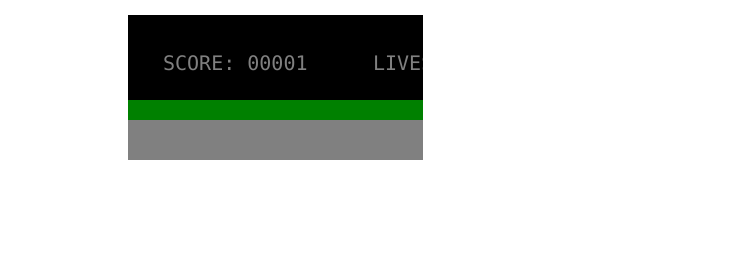
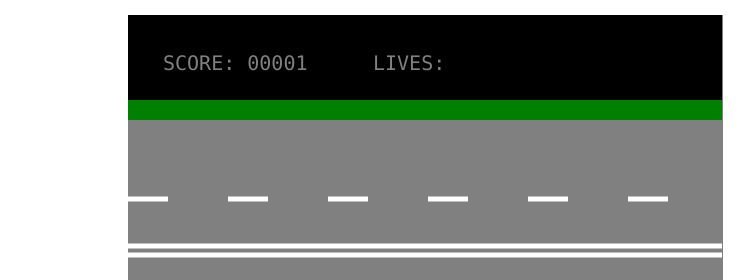
Before and after one commit to marorcua/Doggy-Game, a plain HTML site: page index.html in a window 1280 px wide. Shown: the top 280 px of the page, 538-1280 px from the left. Drawn offline with Linux system fonts and the light colour scheme.

```diff
--- a/index.html
+++ b/index.html
@@ -26,8 +26,8 @@
 
     <script src="./js/doggy.js"></script>
     <script src="./js/obstacles.js"></script>
+    <script src="./js/gameboard.js"></script>
     <script src="./js/game.js"></script>
-    <script src="./js/gameboard.js"></script>
     <script src="./js/index.js"></script>
 
 </body>
--- a/js/doggy.js
+++ b/js/doggy.js
@@ -1,9 +1,10 @@
 class Doggy {
-    constructor(ctx, canvas, canvasSize, frameCount) {
+    constructor(ctx, canvas, canvasSize, frameCount, currentLoopIndex) {
         this.ctx = ctx
         this.canvas = canvas
         this.canvasSize = canvasSize
         this.frameCount = frameCount
+        this.currentLoopIndex = currentLoopIndex
 
         this.scale = 1.0
         this.doggyWidth = 48
@@ -13,6 +14,22 @@ class Doggy {
         this.scaledHeight = this.doggyHeight * this.scale
 
         this.doggyImage = undefined
+
+        this.keyPresses = {}
+        this.gameKeys = ["ArrowRight", "ArrowUp", "ArrowDown", "ArrowLeft"]
+
+        this.frameLimit = 8
+        this.currentDirection = 0
+        this.MOVEMENT_SPEED = 1.3
+        this.doggyPositionX = this.canvasSize.w / 2
+        this.doggyPositionY = this.canvasSize.h - this.doggyHeight * 3
+        this.doggyDown = 0
+        this.doggyLeft = 1
+        this.doggyRight = 2
+        this.doggyUp = 3
+        this.doggyIni = this.doggyDown
+        this.doggyMovement = false
+
 
         this.cycleLoop = [0, 1, 0, 2]
         this.frameCount = 0
@@ -24,7 +41,8 @@ class Doggy {
     init() {
         this.doggyImage = new Image()
         this.doggyImage.src = "./Images/dog_scottie.png"
-
+        this.setEventListeners()
+        this.drawDoggyFrame()
     }
 
     drawDoggyFrame(frameX, frameY, canvasX, canvasY) {
@@ -33,6 +51,57 @@ class Doggy {
             frameX * this.doggyWidth, frameY * this.doggyHeight, this.doggyWidth, this.doggyHeight,
             canvasX, canvasY, this.scaledWidth, this.scaledHeight);
 
+    }
+
+    setEventListeners() {
+
+        document.onkeydown = e => {
+            this.gameKeys.forEach(elm => {
+                if (e.key === elm) {
+                    this.keyPresses[e.key] = true
+                }
+            });
+        }
+
+        document.onkeyup = e => {
+            this.gameKeys.forEach(elm => {
+                if (e.key === elm) {
+                    this.keyPresses[e.key] = false
+                }
+            });
+        }
+
+    }
+
+    movement(currentLoopIndex) {
+
+        this.doggyMovement = false
+        console.log(currentLoopIndex);
+
+        if (this.keyPresses.ArrowUp) {
+            this.doggyPositionY -= this.MOVEMENT_SPEED;
+            this.currentDirection = this.doggyUp;
+            this.doggyMovement = true
+
+        } else if (this.keyPresses.ArrowDown) {
+            this.doggyPositionY += this.MOVEMENT_SPEED;
+            this.currentDirection = this.doggyDown;
+            this.doggyMovement = true
+        }
+        if (this.keyPresses.ArrowLeft) {
+            this.doggyPositionX -= this.MOVEMENT_SPEED;
+            this.currentDirection = this.doggyLeft;
+            this.doggyMovement = true
+
+        } else if (this.keyPresses.ArrowRight) {
+            this.doggyPositionX += this.MOVEMENT_SPEED;
+            this.currentDirection = this.doggyRight;
+            this.doggyMovement = true
+
+        }
+
+        console.log(this.currentLoopIndex);
+        this.drawDoggyFrame(this.cycleLoop[currentLoopIndex], this.currentDirection, this.doggyPositionX, this.doggyPositionY)
 
     }
 
@@ -42,8 +111,10 @@ class Doggy {
 
         this.ctx.clearRect(0, 0, this.canvasSize.w, this.canvasSize.h);
         this.drawDoggyFrame(0, 0, 0, 0)
+    }
 
-    }
+
+
 }
 
 
--- a/js/game.js
+++ b/js/game.js
@@ -32,117 +32,119 @@ const doggyApp = {
     init() {
         this.canvas = document.getElementById("myCanvas")
         this.ctx = this.canvas.getContext("2d")
+
         this.setDimensions()
         this.createBoardGame()
-        this.setEventListeners()
+        //this.setEventListeners()
+        this.createDoggy()
         this.start()
 
     },
 
     setDimensions() {
-        this.canvasSize.w = 500
-        this.canvasSize.h = 600
-        //this.doggyPositionX = this.canvasSize.w / 2
-        //this.doggyPositionY = this.canvasSize.h - 100
-    },
-
-    setEventListeners() {
-
-        document.onkeydown = e => {
-            this.gameKeys.forEach(elm => {
-                if (e.key === elm) {
-                    this.keyPresses[e.key] = true
-                }
-            });
-        }
-
-        document.onkeyup = e => {
-            this.gameKeys.forEach(elm => {
-                if (e.key === elm) {
-                    this.keyPresses[e.key] = false
-                }
-            });
-        }
+        this.canvasSize.w = 600
+        this.canvasSize.h = 700
+        this.canvas.setAttribute('width', this.canvasSize.w)
+        this.canvas.setAttribute('height', this.canvasSize.h)
 
     },
 
+    // setEventListeners() {
+
+    //     document.onkeydown = e => {
+    //         this.gameKeys.forEach(elm => {
+    //             if (e.key === elm) {
+    //                 this.keyPresses[e.key] = true
+    //             }
+    //         });
+    //     }
+
+    //     document.onkeyup = e => {
+    //         this.gameKeys.forEach(elm => {
+    //             if (e.key === elm) {
+    //                 this.keyPresses[e.key] = false
+    //             }
+    //         });
+    //     }
+
+    // },
+
     start() {
-        this.reset()
+        //this.reset()
 
         this.interval = setInterval(() => {
+            this.framesCount > 5000 ? this.framesCount = 0 : this.framesCount++
 
             this.clear()
-            //this.movement()
-            //this.drawDoggy()
+
             this.doggyBoardGame.boardGameStart()
+            this.doggy.movement(this.currentLoopIndex)
 
-            if (this.doggyMovement) {
+            if (this.doggy.doggyMovement) {
+                console.log(this.doggy.doggyMovement);
                 this.frameCount++
-
                 if (this.frameCount % 8 === 0) {
-
                     this.currentLoopIndex++
-
+                    console.log(this.currentLoopIndex);
                     if (this.currentLoopIndex >= this.doggy.cycleLoop.length) {
                         this.currentLoopIndex = 0;
-
                     }
-
                 }
-
             }
 
         }, 1000 / this.FPS)
     },
 
     reset() {
-        this.doggy = new Doggy(this.ctx, this.canvas, this.canvasSize, this.currentLoopIndex)
         this.boardGame = new DoggyBoardGame(this.ctx, this.canvas, this.canvasSize)
+        this.doggy = new Doggy(this.ctx, this.canvas, this.canvasSize, this.fram, this.current)
     },
 
     clear() {
         this.ctx.clearRect(0, 0, this.canvasSize.w, this.canvasSize.h)
     },
 
-    movement() {
+    // movement() {
 
-        this.doggyMovement = false
+    //     this.doggyMovement = false
 
-        if (doggyApp.keyPresses.ArrowUp) {
-            this.doggyPositionY -= this.MOVEMENT_SPEED;
-            this.currentDirection = this.doggyUp;
-            this.doggyMovement = true
+    //     if (doggyApp.keyPresses.ArrowUp) {
+    //         this.doggyPositionY -= this.MOVEMENT_SPEED;
+    //         this.currentDirection = this.doggyUp;
+    //         this.doggyMovement = true
 
-        } else if (doggyApp.keyPresses.ArrowDown) {
-            this.doggyPositionY += this.MOVEMENT_SPEED;
-            this.currentDirection = this.doggyDown;
-            this.doggyMovement = true
-        }
-        if (doggyApp.keyPresses.ArrowLeft) {
-            this.doggyPositionX -= this.MOVEMENT_SPEED;
-            this.currentDirection = this.doggyLeft;
-            this.doggyMovement = true
+    //     } else if (doggyApp.keyPresses.ArrowDown) {
+    //         this.doggyPositionY += this.MOVEMENT_SPEED;
+    //         this.currentDirection = this.doggyDown;
+    //         this.doggyMovement = true
+    //     }
+    //     if (doggyApp.keyPresses.ArrowLeft) {
+    //         this.doggyPositionX -= this.MOVEMENT_SPEED;
+    //         this.currentDirection = this.doggyLeft;
+    //         this.doggyMovement = true
 
-        } else if (doggyApp.keyPresses.ArrowRight) {
-            this.doggyPositionX += this.MOVEMENT_SPEED;
-            this.currentDirection = this.doggyRight;
-            this.doggyMovement = true
+    //     } else if (doggyApp.keyPresses.ArrowRight) {
+    //         this.doggyPositionX += this.MOVEMENT_SPEED;
+    //         this.currentDirection = this.doggyRight;
+    //         this.doggyMovement = true
 
-        }
+    //     }
 
-    },
+    // },
 
     createBoardGame() {
         this.doggyBoardGame = new DoggyBoardGame(this.ctx, this.canvas, this.canvasSize)
     },
 
     createDoggy() {
-        this.doggy = new Doggy(this.ctx, this.canvas, this.canvasSize, this.currentLoopIndex)
+
+        this.doggy = new Doggy(this.ctx, this.canvas, this.canvasSize, this.currentLoopIndex, this.currentLoopIndex)
+        this.doggyPositionX = this.canvasSize.w / 2
+        this.doggyPositionY = this.canvasSize.h - this.doggy.doggyHeight * 3
     },
 
-    drawDoggy() {
-        this.doggy.drawDoggyFrame(this.doggy.cycleLoop[this.currentLoopIndex], this.currentDirection, this.doggyPositionX, this.doggyPositionY);
-    }
-
+    // drawDoggy() {
+    //     this.doggy.drawDoggyFrame(this.doggy.cycleLoop[this.currentLoopIndex], this.currentDirection, this.doggyPositionX, this.doggyPositionY);
+    // },
 
 }
--- a/js/gameboard.js
+++ b/js/gameboard.js
@@ -1,7 +1,7 @@
 class DoggyBoardGame {
 
     constructor(ctx, canvas, canvasSize) {
-        this.canvasDom = canvas
+        this.canvas = canvas
         this.ctx = ctx
         this.canvasSize = canvasSize
         console.log(this.canvasSize);
@@ -72,11 +72,11 @@ class DoggyBoardGame {
 
     drawBoard() {
 
-        doggyApp.ctx.fillRect(5, 5, doggyApp.canvasSize.w, doggyApp.canvasSize.h,)
-        doggyApp.ctx.fillStyle = 'black'
+        this.ctx.fillRect(5, 5, this.canvasSize.w, this.canvasSize.h,)
+        this.ctx.fillStyle = 'black'
 
-        doggyApp.ctx.fillRect(5, 600, doggyApp.canvasSize.w, doggyApp.canvasSize.h / 2 - 100)
-        doggyApp.ctx.fillStyle = 'grey'
+        this.ctx.fillRect(5, 600, this.canvasSize.w, this.canvasSize.h / 2 - 100)
+        this.ctx.fillStyle = 'grey'
 
     }
 
```
Also changed, not shown: js/obstacles.js (+10 -0 lines), styles/styles.css (line endings or trailing spaces).
